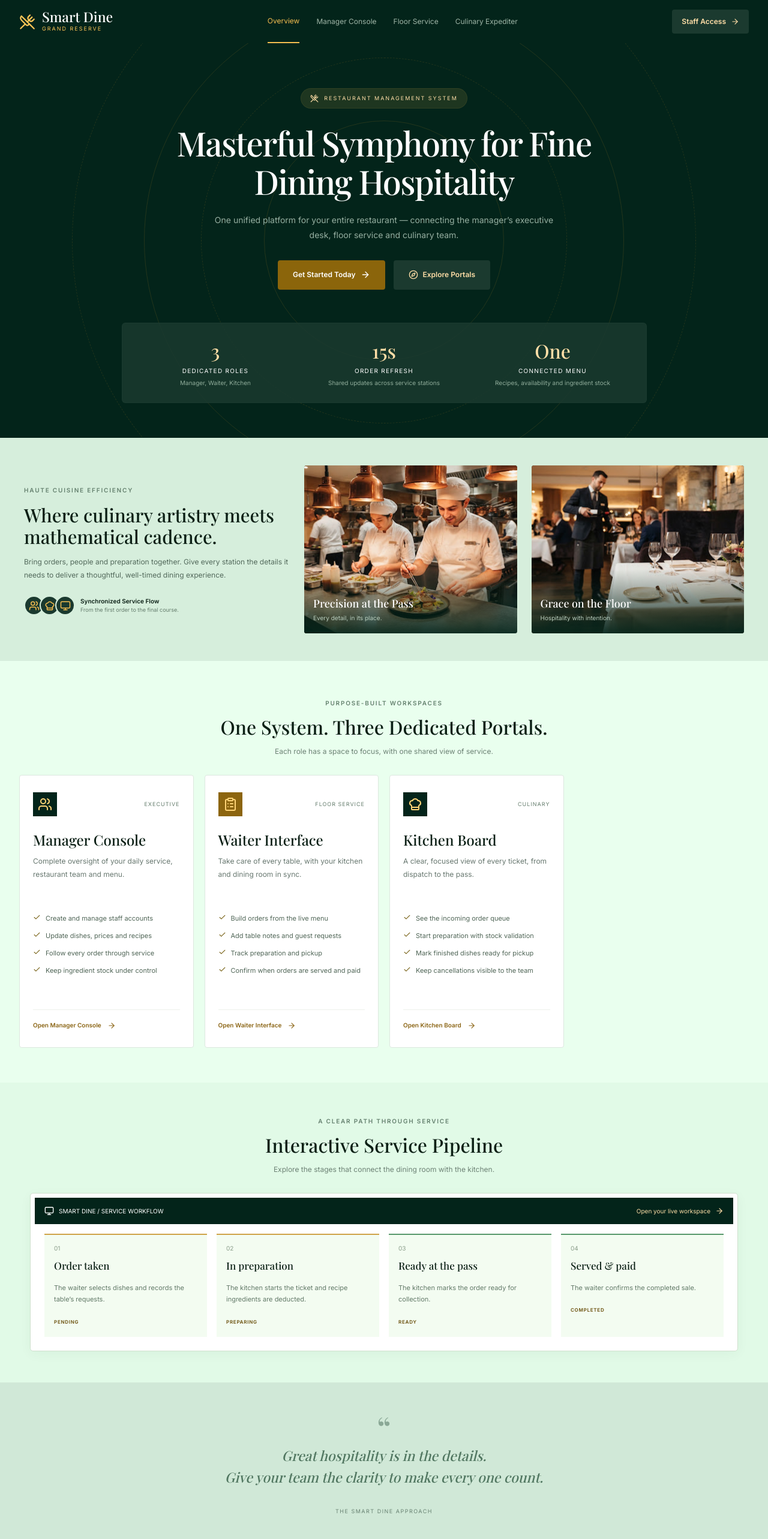
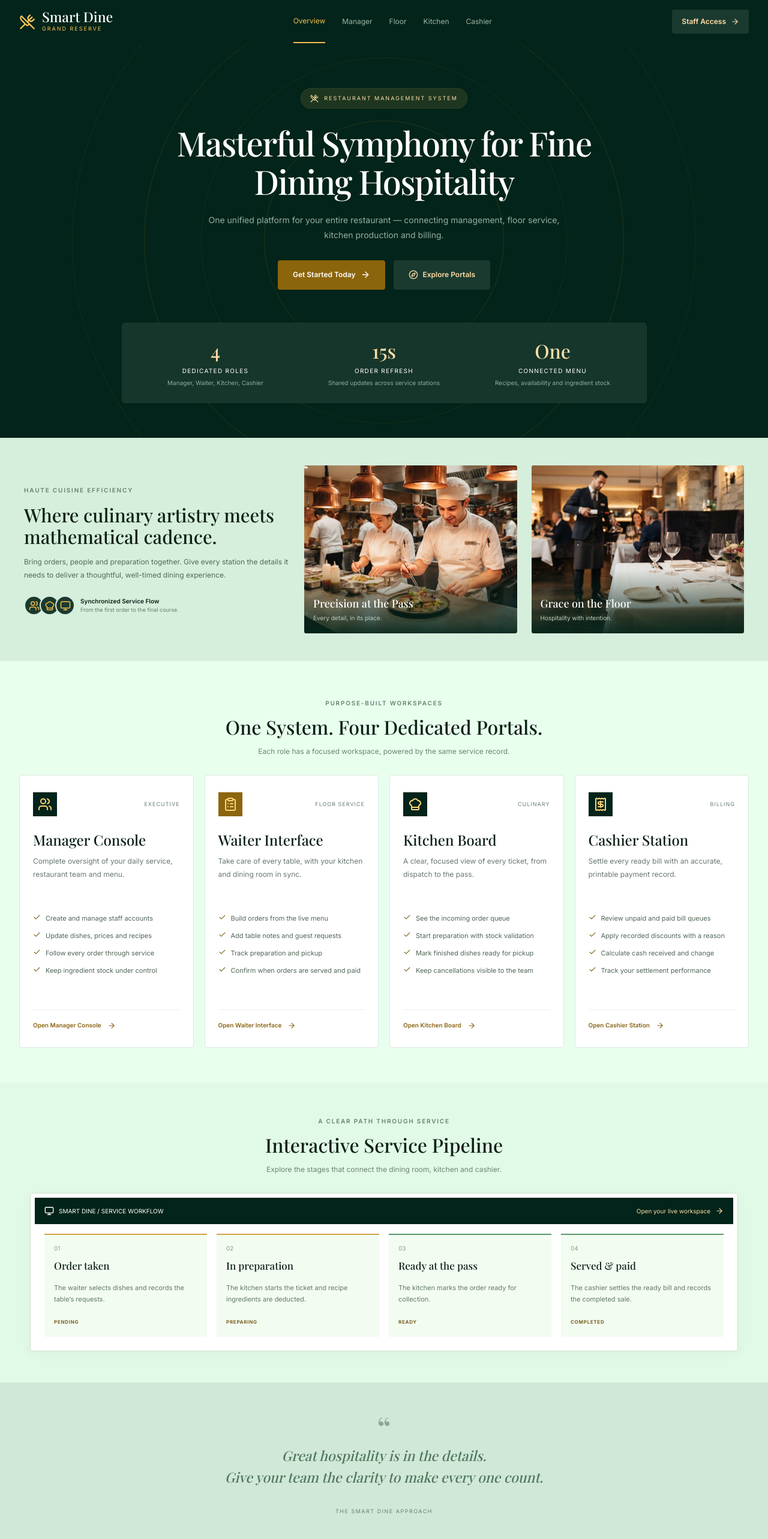
Before and after one commit to massssssssssna/Smart-Dine, a Next.js app in the folder frontend/: page / in a window 1280 px wide. Shown: the top 2566 px of the page at 60% size. Built offline with nearby package versions, Linux system fonts and the light colour scheme; a web font is replaced by a local one.

Commit message:
feat(frontend): wire route guards and portal navigation in landing page

```diff
--- a/frontend/src/app/page.tsx
+++ b/frontend/src/app/page.tsx
@@ -1,18 +1,19 @@
 import Link from 'next/link';
-import { ArrowRight, Check, ChefHat, ClipboardList, Users, UtensilsCrossed, Compass, Monitor, ShieldCheck } from 'lucide-react';
+import { ArrowRight, Check, ChefHat, ClipboardList, Users, UtensilsCrossed, Compass, Monitor, ShieldCheck, Receipt } from 'lucide-react';
 import { Brand } from '@/components/ui';
 const portals = [
  {icon:Users,title:'Manager Console',tag:'EXECUTIVE',text:'Complete oversight of your daily service, restaurant team and menu.',items:['Create and manage staff accounts','Update dishes, prices and recipes','Follow every order through service','Keep ingredient stock under control'],path:'/manager'},
  {icon:ClipboardList,title:'Waiter Interface',tag:'FLOOR SERVICE',text:'Take care of every table, with your kitchen and dining room in sync.',items:['Build orders from the live menu','Add table notes and guest requests','Track preparation and pickup','Confirm when orders are served and paid'],path:'/waiter'},
  {icon:ChefHat,title:'Kitchen Board',tag:'CULINARY',text:'A clear, focused view of every ticket, from dispatch to the pass.',items:['See the incoming order queue','Start preparation with stock validation','Mark finished dishes ready for pickup','Keep cancellations visible to the team'],path:'/kitchen'},
+ {icon:Receipt,title:'Cashier Station',tag:'BILLING',text:'Settle every ready bill with an accurate, printable payment record.',items:['Review unpaid and paid bill queues','Apply recorded discounts with a reason','Calculate cash received and change','Track your settlement performance'],path:'/cashier'},
 ];
 export default function Home(){return <main className="landing stitch-landing">
- <nav><Link href="/"><Brand/></Link><div className="brand-nav"><a href="#overview" className="current">Overview</a><Link href="/manager">Manager Console</Link><Link href="/waiter">Floor Service</Link><Link href="/kitchen">Culinary Expediter</Link></div><Link className="button brand-access" href="/sign-in">Staff Access <ArrowRight size={14}/></Link></nav>
- <section className="symphony-hero" id="overview"><div className="architectural-rings" aria-hidden="true"><i/><i/><i/><i/></div><div className="symphony-content"><span className="hero-tag"><UtensilsCrossed size={14}/> RESTAURANT MANAGEMENT SYSTEM</span><h1>Masterful Symphony for Fine Dining Hospitality</h1><p>One unified platform for your entire restaurant — connecting the manager’s executive desk, floor service and culinary team.</p><div className="hero-buttons"><Link href="/sign-in" className="button bronze">Get Started Today <ArrowRight size={16}/></Link><a href="#portals-overview" className="button brand-access"><Compass size={16}/>Explore Portals</a></div><div className="hero-metrics"><div><strong>3</strong><span>DEDICATED ROLES</span><small>Manager, Waiter, Kitchen</small></div><div><strong>15s</strong><span>ORDER REFRESH</span><small>Shared updates across service stations</small></div><div><strong>One</strong><span>CONNECTED MENU</span><small>Recipes, availability and ingredient stock</small></div></div></div></section>
+ <nav><Link href="/"><Brand/></Link><div className="brand-nav"><a href="#overview" className="current">Overview</a><Link href="/manager">Manager</Link><Link href="/waiter">Floor</Link><Link href="/kitchen">Kitchen</Link><Link href="/cashier">Cashier</Link></div><Link className="button brand-access" href="/sign-in">Staff Access <ArrowRight size={14}/></Link></nav>
+ <section className="symphony-hero" id="overview"><div className="architectural-rings" aria-hidden="true"><i/><i/><i/><i/></div><div className="symphony-content"><span className="hero-tag"><UtensilsCrossed size={14}/> RESTAURANT MANAGEMENT SYSTEM</span><h1>Masterful Symphony for Fine Dining Hospitality</h1><p>One unified platform for your entire restaurant — connecting management, floor service, kitchen production and billing.</p><div className="hero-buttons"><Link href="/sign-in" className="button bronze">Get Started Today <ArrowRight size={16}/></Link><a href="#portals-overview" className="button brand-access"><Compass size={16}/>Explore Portals</a></div><div className="hero-metrics"><div><strong>4</strong><span>DEDICATED ROLES</span><small>Manager, Waiter, Kitchen, Cashier</small></div><div><strong>15s</strong><span>ORDER REFRESH</span><small>Shared updates across service stations</small></div><div><strong>One</strong><span>CONNECTED MENU</span><small>Recipes, availability and ingredient stock</small></div></div></div></section>
  <section className="editorial-strip"><div><span className="eyebrow">HAUTE CUISINE EFFICIENCY</span><h2>Where culinary artistry meets mathematical cadence.</h2><p>Bring orders, people and preparation together. Give every station the details it needs to deliver a thoughtful, well-timed dining experience.</p><div className="service-signature"><span><Users size={18}/></span><span><ChefHat size={18}/></span><span><Monitor size={18}/></span><div><strong>Synchronized Service Flow</strong><small>From the first order to the final course.</small></div></div></div><figure><img src="/images/stitch-chef.jpg" alt="Chef plating a dish in a restaurant kitchen"/><figcaption><b>Precision at the Pass</b><span>Every detail, in its place.</span></figcaption></figure><figure><img src="/images/stitch-dining.jpg" alt="Attentive restaurant dining room service"/><figcaption><b>Grace on the Floor</b><span>Hospitality with intention.</span></figcaption></figure></section>
- <section className="portals-section" id="portals-overview"><div className="section-intro"><span className="eyebrow">PURPOSE-BUILT WORKSPACES</span><h2>One System. Three Dedicated Portals.</h2><p>Each role has a space to focus, with one shared view of service.</p></div><div className="portal-cards">{portals.map(({icon:Icon,title,tag,text,items,path})=><article key={title}><div className="portal-card-top"><Icon size={24}/><span>{tag}</span></div><h3>{title}</h3><p>{text}</p><ul>{items.map(item=><li key={item}><Check size={13}/>{item}</li>)}</ul><Link href={path}>Open {title} <ArrowRight size={14}/></Link></article>)}</div></section>
- <section className="pipeline-section"><div className="section-intro"><span className="eyebrow">A CLEAR PATH THROUGH SERVICE</span><h2>Interactive Service Pipeline</h2><p>Explore the stages that connect the dining room with the kitchen.</p></div><div className="pipeline-frame"><div className="pipeline-bar"><span><Monitor size={16}/>SMART DINE / SERVICE WORKFLOW</span><Link href="/sign-in">Open your live workspace <ArrowRight size={14}/></Link></div><div className="pipeline-stages">{[{n:'01',title:'Order taken',body:'The waiter selects dishes and records the table’s requests.',tag:'PENDING'},{n:'02',title:'In preparation',body:'The kitchen starts the ticket and recipe ingredients are deducted.',tag:'PREPARING'},{n:'03',title:'Ready at the pass',body:'The kitchen marks the order ready for collection.',tag:'READY'},{n:'04',title:'Served & paid',body:'The waiter confirms the completed sale.',tag:'COMPLETED'}].map(s=><details key={s.n} open><summary><span>{s.n}</span>{s.title}</summary><p>{s.body}</p><small>{s.tag}</small></details>)}</div></div></section>
+ <section className="portals-section" id="portals-overview"><div className="section-intro"><span className="eyebrow">PURPOSE-BUILT WORKSPACES</span><h2>One System. Four Dedicated Portals.</h2><p>Each role has a focused workspace, powered by the same service record.</p></div><div className="portal-cards">{portals.map(({icon:Icon,title,tag,text,items,path})=><article key={title}><div className="portal-card-top"><Icon size={24}/><span>{tag}</span></div><h3>{title}</h3><p>{text}</p><ul>{items.map(item=><li key={item}><Check size={13}/>{item}</li>)}</ul><Link href={path}>Open {title} <ArrowRight size={14}/></Link></article>)}</div></section>
+ <section className="pipeline-section"><div className="section-intro"><span className="eyebrow">A CLEAR PATH THROUGH SERVICE</span><h2>Interactive Service Pipeline</h2><p>Explore the stages that connect the dining room, kitchen and cashier.</p></div><div className="pipeline-frame"><div className="pipeline-bar"><span><Monitor size={16}/>SMART DINE / SERVICE WORKFLOW</span><Link href="/sign-in">Open your live workspace <ArrowRight size={14}/></Link></div><div className="pipeline-stages">{[{n:'01',title:'Order taken',body:'The waiter selects dishes and records the table’s requests.',tag:'PENDING'},{n:'02',title:'In preparation',body:'The kitchen starts the ticket and recipe ingredients are deducted.',tag:'PREPARING'},{n:'03',title:'Ready at the pass',body:'The kitchen marks the order ready for collection.',tag:'READY'},{n:'04',title:'Served & paid',body:'The cashier settles the ready bill and records the completed sale.',tag:'COMPLETED'}].map(s=><details key={s.n} open><summary><span>{s.n}</span>{s.title}</summary><p>{s.body}</p><small>{s.tag}</small></details>)}</div></div></section>
  <section className="hospitality-quote"><span>“</span><blockquote>Great hospitality is in the details.<br/>Give your team the clarity to make every one count.</blockquote><small>THE SMART DINE APPROACH</small></section>
- <section className="landing-cta"><ShieldCheck size={27}/><h2>Ready to Elevate Your Dining Operations?</h2><p>Your people, your kitchen and your floor — working together.</p><div className="hero-buttons"><Link href="/sign-in" className="button bronze">Sign In to Your Workspace <ArrowRight size={15}/></Link><Link href="/manager" className="button brand-access">Explore Manager Console</Link></div><small>MANAGER-CREATED ACCOUNTS · SECURE STAFF ACCESS</small></section>
- <footer><Brand/><span>Restaurant Management System</span><div><Link href="/manager">Manager</Link><Link href="/waiter">Floor Service</Link><Link href="/kitchen">Culinary</Link></div></footer>
+ <section className="landing-cta"><ShieldCheck size={27}/><h2>Ready to Elevate Your Dining Operations?</h2><p>Your people, floor, kitchen and billing desk — working together.</p><div className="hero-buttons"><Link href="/sign-in" className="button bronze">Sign In to Your Workspace <ArrowRight size={15}/></Link><Link href="/manager" className="button brand-access">Explore Manager Console</Link></div><small>MANAGER-CREATED ACCOUNTS · SECURE STAFF ACCESS</small></section>
+ <footer><Brand/><span>Restaurant Management System</span><div><Link href="/manager">Manager</Link><Link href="/waiter">Floor Service</Link><Link href="/kitchen">Culinary</Link><Link href="/cashier">Cashier</Link></div></footer>
 </main>;}
```
